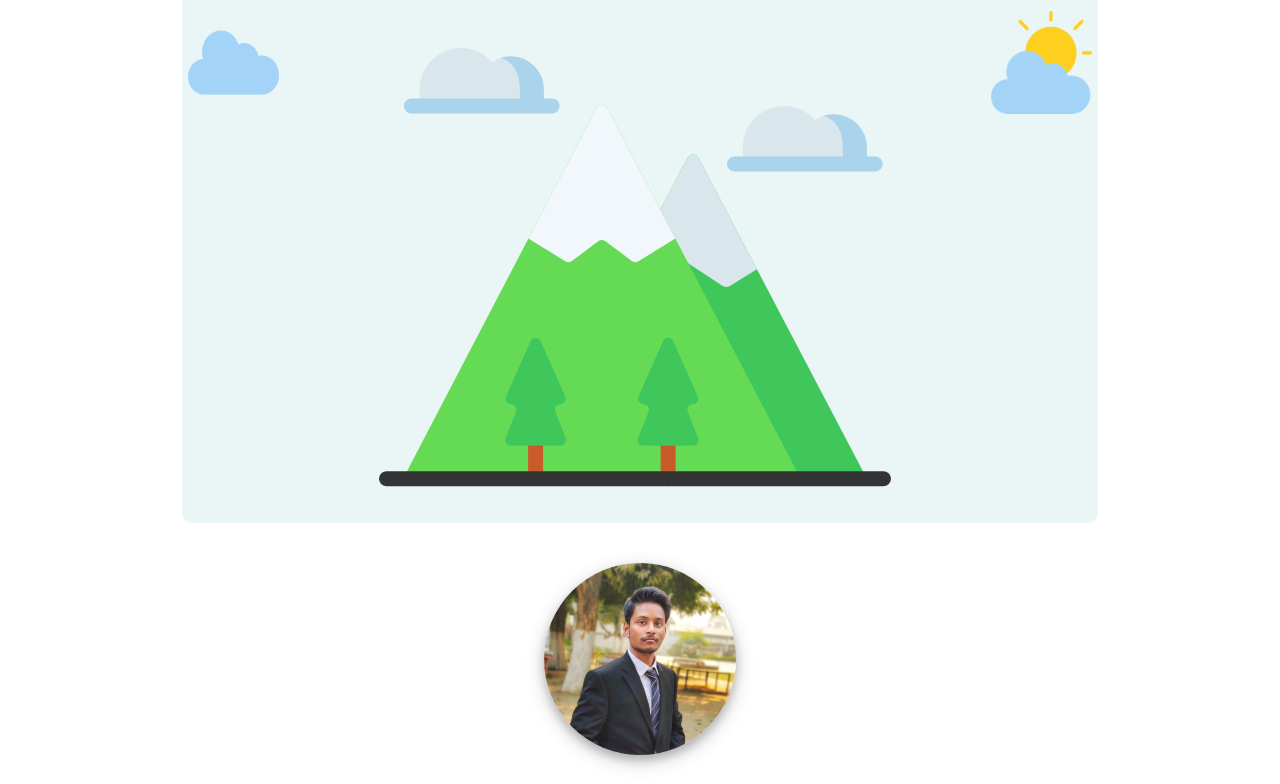
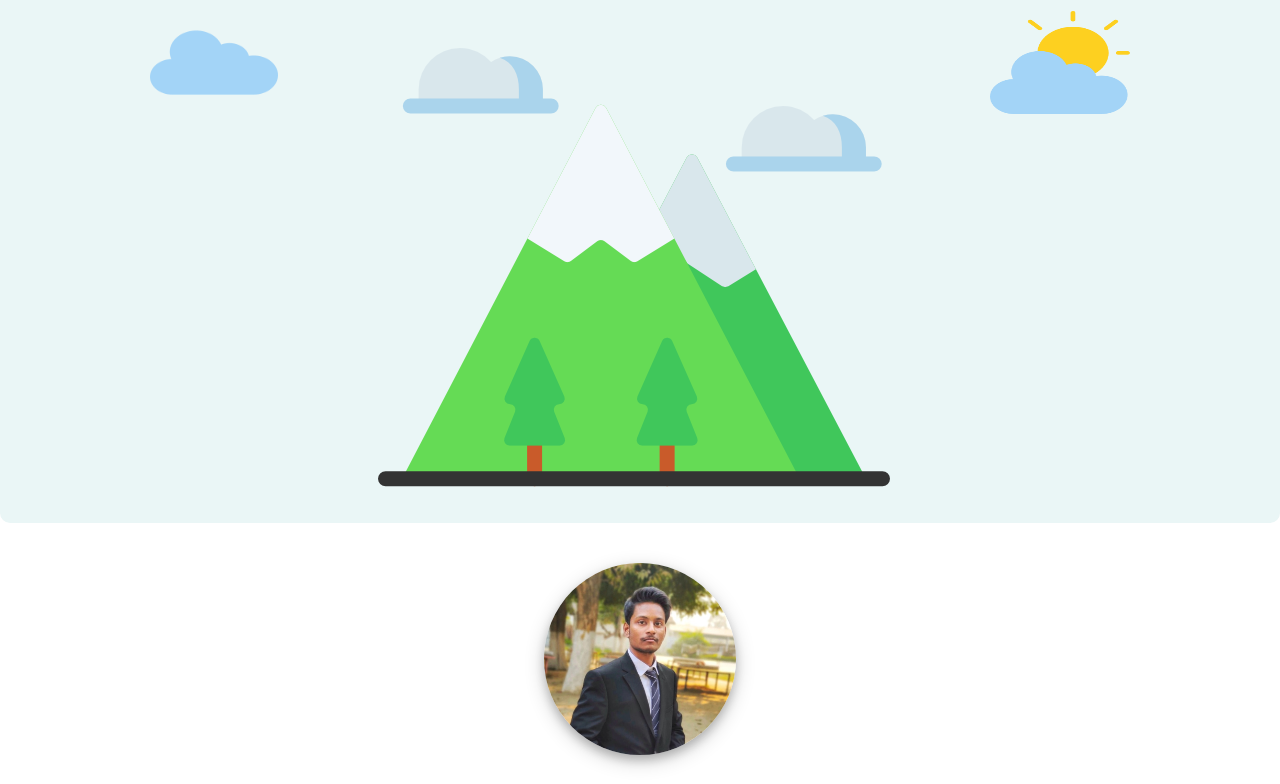
Before and after one commit to farfetch08/Personal-Site, a plain HTML site: page index.html in a window 1280 px wide. Shown: the part 274-1058 px from the top of the page. Drawn offline with nearby package versions, Linux system fonts and the light colour scheme.

Commit message:
Update styles.css

```diff
--- a/styles.css
+++ b/styles.css
@@ -4,10 +4,10 @@ body{
     text-align: center;
   }
 
-  /*
-  font-family: 'Nunito', sans-serif;
-  font-family: 'Pacifico', cursive;
-  */
+  header {
+      width: 100%;
+  }
+
   p{
     font-family: 'Nunito', sans-serif;
   }
```
